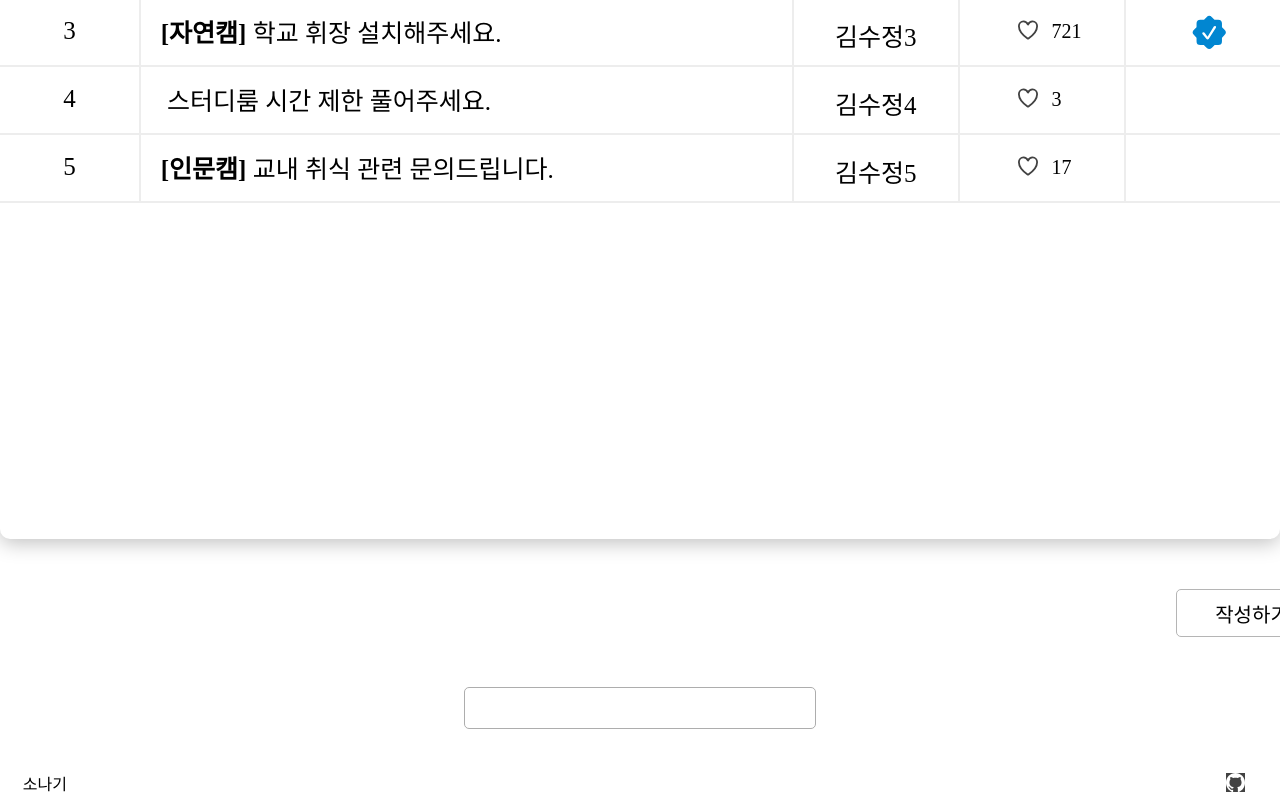
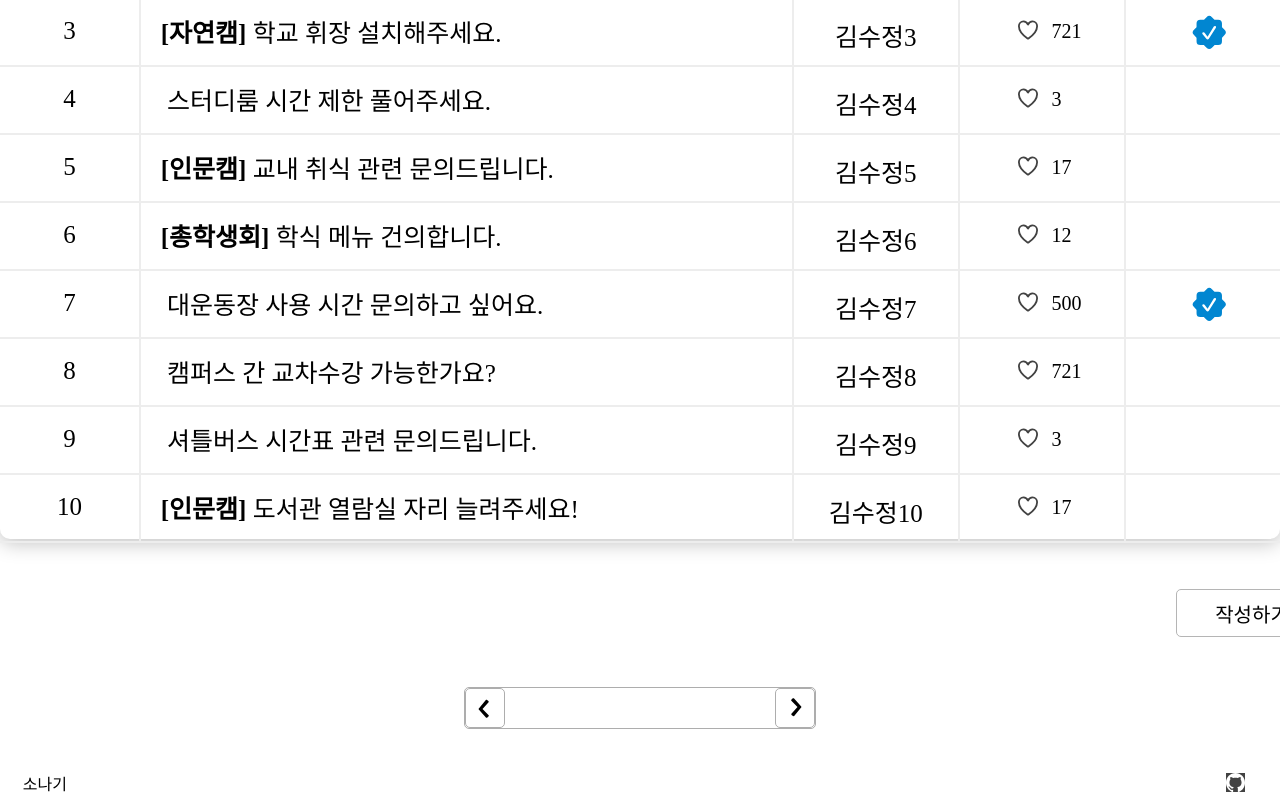
Before and after one commit to harksu/SW-Competition-FrontEnd, a React (Create React App) app: page /main in a window 1280 px wide. Shown: the part 575-1375 px from the top of the page. Built offline with nearby package versions, Linux system fonts and the light colour scheme.

Commit message:
Style: 페이지이동 버튼 추가

```diff
--- a/src/Pages/MainPage.jsx
+++ b/src/Pages/MainPage.jsx
@@ -1,7 +1,9 @@
 import React from 'react';
+// import axios from 'axios';
 import styled from 'styled-components';
 
 import ContentList from '../components/MainPage/ContentList';
+import { ReactComponent as pageMovingBtn } from '../assests/pageMovingBtn.svg';
 
 function MainPage() {
   return (
@@ -24,7 +26,11 @@ function MainPage() {
           <ContentList />
         </ListContainer>
         <WriteButton>작성하기</WriteButton>
-        <ListPagesButton />
+        <ListPagesButton>
+          <PageMovingBtn />
+          <PageBtnContainer />
+          <PageMovingBtn rightbtn="true" />
+        </ListPagesButton>
       </MainContainer>
     </MainWrap>
   );
@@ -90,11 +96,20 @@ const Header2ndContent = styled.div`
 `;
 
 const ListPagesButton = styled.div`
+  display: flex;
+  justify-content: space-between;
   width: 350px;
   height: 40px;
   border: 1px solid #adadad;
   border-radius: 5px;
 `;
+
+const PageMovingBtn = styled(pageMovingBtn)`
+  transform: ${(props) => props.rightbtn && 'rotate(180deg)'};
+  cursor: pointer;
+`;
+
+const PageBtnContainer = styled.div``;
 
 const WriteButton = styled.button`
   width: 152px;
--- a/src/components/MainPage/ListDemoData.js
+++ b/src/components/MainPage/ListDemoData.js
@@ -39,6 +39,46 @@ const ListDemoData = [
     isReplied: false,
     tag: '인문캠',
   },
+  {
+    boardId: 6,
+    title: '학식 메뉴 건의합니다.',
+    writer_name: '김수정6',
+    likesCount: 12,
+    isReplied: false,
+    tag: '총학생회',
+  },
+  {
+    boardId: 7,
+    title: '대운동장 사용 시간 문의하고 싶어요.',
+    writer_name: '김수정7',
+    likesCount: 500,
+    isReplied: true,
+    tag: 'none',
+  },
+  {
+    boardId: 8,
+    title: '캠퍼스 간 교차수강 가능한가요?',
+    writer_name: '김수정8',
+    likesCount: 721,
+    isReplied: false,
+    tag: 'none',
+  },
+  {
+    boardId: 9,
+    title: '셔틀버스 시간표 관련 문의드립니다.',
+    writer_name: '김수정9',
+    likesCount: 3,
+    isReplied: false,
+    tag: 'none',
+  },
+  {
+    boardId: 10,
+    title: '도서관 열람실 자리 늘려주세요!',
+    writer_name: '김수정10',
+    likesCount: 17,
+    isReplied: false,
+    tag: '인문캠',
+  },
 ];
 
 export default ListDemoData;
```
Also changed, not shown: src/assests/pageMovingBtn.svg (added).
